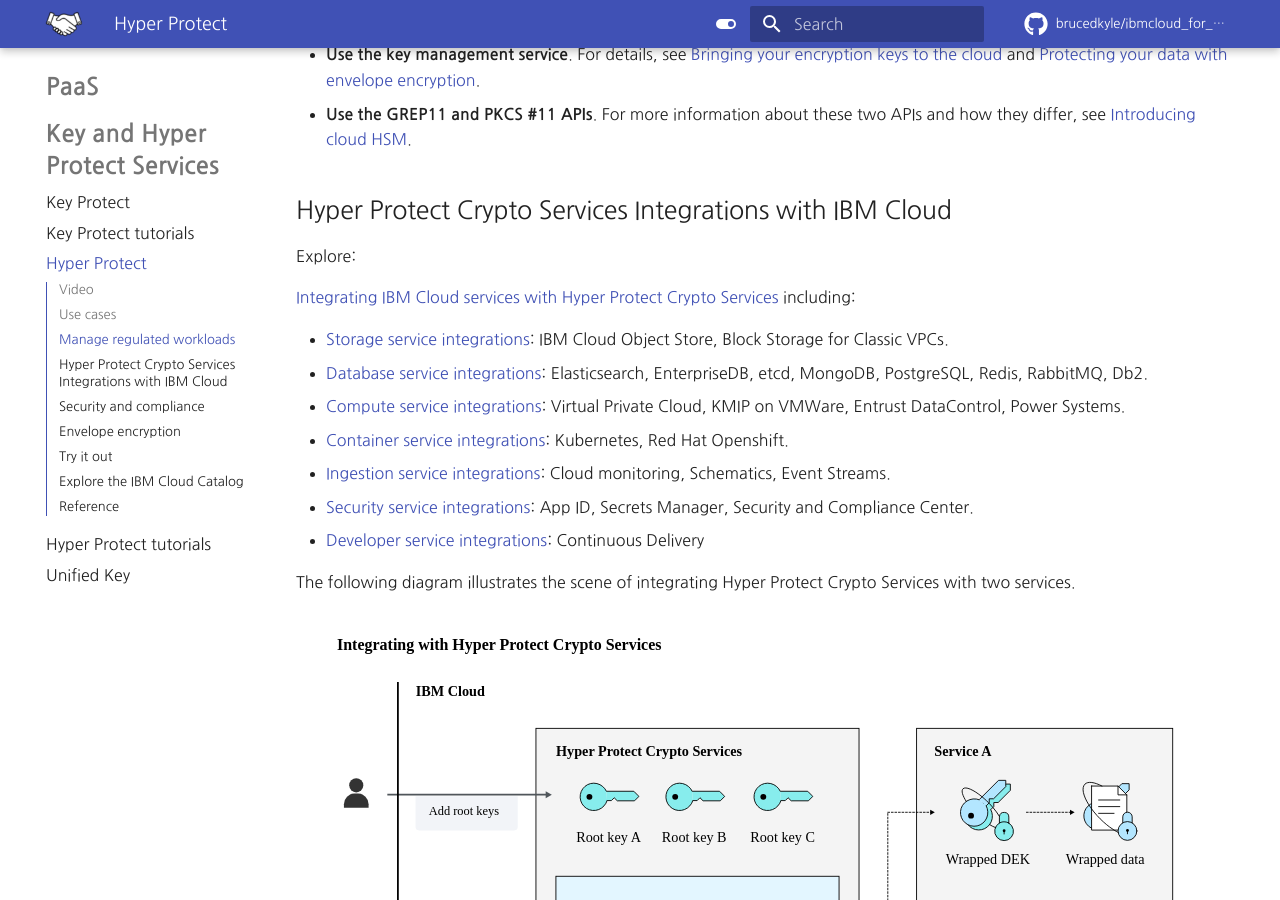
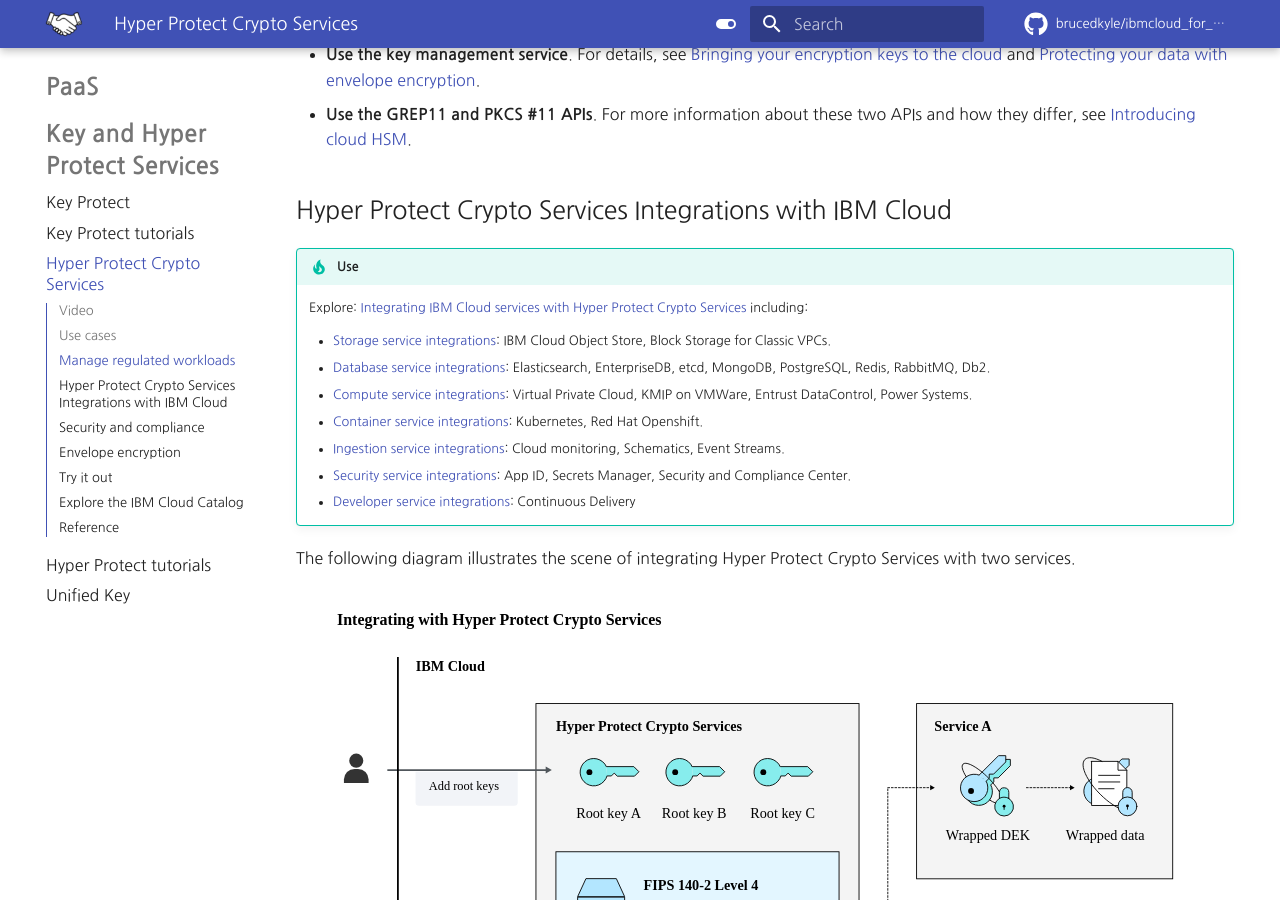
Before and after one commit to brucedkyle/ibmcloud_for_partners, an MkDocs documentation site: the page built from docs/security/hyperprotect.md, in a window 1280 px wide and 900 px high, scrolled down 985 px. Built offline with MkDocs 1.6.1 and Material for MkDocs 9.7.7, drawn with Linux system fonts in a browser that asks for light colours; comment, search, counter and statistics services are not loaded.

```diff
--- a/docs/security/hyperprotect.md
+++ b/docs/security/hyperprotect.md
@@ -31,17 +31,17 @@ With Hyper Protect Crypto Services, you have two options to encrypt your workloa
 
 ##  Hyper Protect Crypto Services Integrations with IBM Cloud
 
-Explore:
+!!! tip "Use"
 
-[Integrating IBM Cloud services with Hyper Protect Crypto Services](https://cloud.ibm.com/docs/hs-crypto?topic=hs-crypto-integrate-services) including:
+    Explore: [Integrating IBM Cloud services with Hyper Protect Crypto Services](https://cloud.ibm.com/docs/hs-crypto?topic=hs-crypto-integrate-services) including:
 
-- [Storage service integrations](https://cloud.ibm.com/docs/hs-crypto?topic=hs-crypto-integrate-services#storage-integration): IBM Cloud Object Store, Block Storage for Classic VPCs.
-- [Database service integrations](https://cloud.ibm.com/docs/hs-crypto?topic=hs-crypto-integrate-services#database-integration): Elasticsearch, EnterpriseDB, etcd, MongoDB, PostgreSQL, Redis, RabbitMQ, Db2.
-- [Compute service integrations](https://cloud.ibm.com/docs/hs-crypto?topic=hs-crypto-integrate-services#compute-integration): Virtual Private Cloud, KMIP on VMWare, Entrust DataControl, Power Systems.
-- [Container service integrations](https://cloud.ibm.com/docs/hs-crypto?topic=hs-crypto-integrate-services#container-integration): Kubernetes, Red Hat Openshift.
-- [Ingestion service integrations](https://cloud.ibm.com/docs/hs-crypto?topic=hs-crypto-integrate-services#Ingestion-integrations): Cloud monitoring, Schematics, Event Streams.
-- [Security service integrations](https://cloud.ibm.com/docs/hs-crypto?topic=hs-crypto-integrate-services#security-service-integrations): App ID, Secrets Manager, Security and Compliance Center.
-- [Developer service integrations](https://cloud.ibm.com/docs/hs-crypto?topic=hs-crypto-integrate-services#devtools-integrations): Continuous Delivery
+    - [Storage service integrations](https://cloud.ibm.com/docs/hs-crypto?topic=hs-crypto-integrate-services#storage-integration): IBM Cloud Object Store, Block Storage for Classic VPCs.
+    - [Database service integrations](https://cloud.ibm.com/docs/hs-crypto?topic=hs-crypto-integrate-services#database-integration): Elasticsearch, EnterpriseDB, etcd, MongoDB, PostgreSQL, Redis, RabbitMQ, Db2.
+    - [Compute service integrations](https://cloud.ibm.com/docs/hs-crypto?topic=hs-crypto-integrate-services#compute-integration): Virtual Private Cloud, KMIP on VMWare, Entrust DataControl, Power Systems.
+    - [Container service integrations](https://cloud.ibm.com/docs/hs-crypto?topic=hs-crypto-integrate-services#container-integration): Kubernetes, Red Hat Openshift.
+    - [Ingestion service integrations](https://cloud.ibm.com/docs/hs-crypto?topic=hs-crypto-integrate-services#Ingestion-integrations): Cloud monitoring, Schematics, Event Streams.
+    - [Security service integrations](https://cloud.ibm.com/docs/hs-crypto?topic=hs-crypto-integrate-services#security-service-integrations): App ID, Secrets Manager, Security and Compliance Center.
+    - [Developer service integrations](https://cloud.ibm.com/docs/hs-crypto?topic=hs-crypto-integrate-services#devtools-integrations): Continuous Delivery
 
 The following diagram illustrates the scene of integrating Hyper Protect Crypto Services with two services.
 
--- a/mkdocs.yml
+++ b/mkdocs.yml
@@ -19,7 +19,7 @@ nav:
     - Key and Hyper Protect Services:
       - Key Protect: ./security/keyprotect.md
       - Key Protect tutorials: ./security/keyprotect-tutorials.md
-      - Hyper Protect: ./security/hyperprotect.md
+      - Hyper Protect Crypto Services: ./security/hyperprotect.md
       - Hyper Protect tutorials: ./security/hyperprotect-tutorials.md
       - Unified Key: ./security/unifiedkey.md
 extra_css:
```
Also changed, not shown: README.md (+1 -1 lines), docs/cloud/transitgateway.md (+3 -1 lines), docs/security/keyprotect.md (+2 -2 lines), docs/security/unifiedkey.md (+1 -1 lines).
